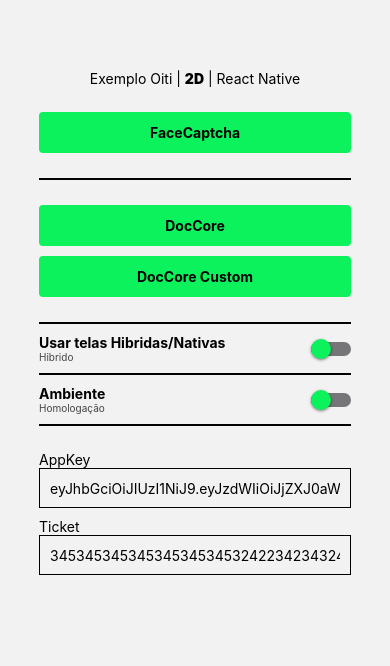
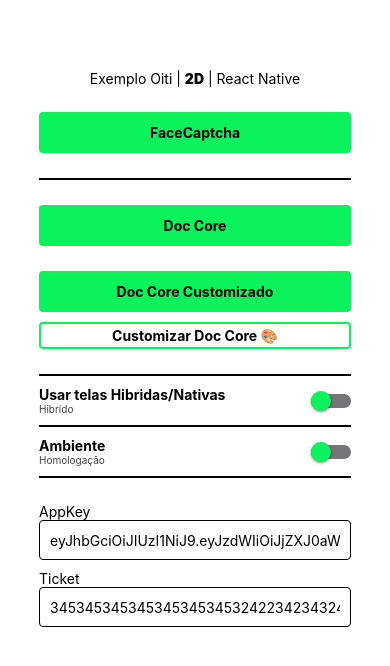
Before and after one commit to oititec/rn-liveness2d, a React Native app in the folder example/: screen / in a window 390 px wide. Shown: the top 666 px of the page. Built offline with nearby package versions, Linux system fonts and the light colour scheme.

Commit message:
feat(custom): compare prop

```diff
--- a/example/src/App.tsx
+++ b/example/src/App.tsx
@@ -6,6 +6,7 @@
 import Liveness2D from './screens/Liveness2D/Liveness2D';
 import Documentscopy from './screens/Documentscopy/Documentscopy';
 import Home from './screens/Home';
+import DocCoreCustom from './screens/DocCoreCustom';
 
 const Stack = createNativeStackNavigator();
 
@@ -21,6 +22,7 @@
         <Stack.Screen name="Home" component={Home} />
         <Stack.Screen name="Liveness2D" component={Liveness2D} />
         <Stack.Screen name="Documentscopy" component={Documentscopy} />
+        <Stack.Screen name="DocCoreCustom" component={DocCoreCustom} />
       </Stack.Navigator>
     </NavigationContainer>
   );
--- /dev/null
+++ b/example/src/screens/DocCoreCustom/index.tsx
@@ -0,0 +1,175 @@
+import * as React from 'react';
+import {
+  KeyboardAvoidingView,
+  Platform,
+  Pressable,
+  ScrollView,
+  StyleSheet,
+  Text,
+  TextInput,
+  View,
+} from 'react-native';
+
+export default function DocCoreCustom({
+  route,
+  navigation,
+}: {
+  route: any;
+  navigation: any;
+}) {
+  const { theme } = route.params;
+  const [jsonValues, setJsonValues] = React.useState(theme);
+
+  const handleInputChange = (key: any, value: any) => {
+    setJsonValues((prevValues: any) => ({
+      ...prevValues,
+      [key]: value,
+    }));
+  };
+
+  return (
+    <KeyboardAvoidingView
+      behavior={Platform.OS === 'ios' ? 'padding' : undefined}
+      style={styles.containerScroll}
+    >
+      <ScrollView style={styles.containerScroll}>
+        <View style={styles.viewScroll}>
+          {Object.entries(jsonValues).map(([key, value]) => (
+            <View style={styles.view2} key={key}>
+              <View style={styles.view}>
+                <Text>{key}</Text>
+                <TextInput
+                  style={{
+                    width: '100%',
+                    height: 40,
+                    borderWidth: 2,
+                    padding: 10,
+                    borderRadius: 4,
+                    borderColor: `${value}`,
+                  }}
+                  placeholder={key}
+                  //@ts-ignore
+                  value={value}
+                  onChangeText={(newValue) => handleInputChange(key, newValue)}
+                />
+              </View>
+
+              <View style={styles.divider}></View>
+            </View>
+          ))}
+        </View>
+      </ScrollView>
+      <View style={styles.buttonView}>
+        <Pressable
+          onPress={() =>
+            navigation.navigate('Home', {
+              newTheme: jsonValues,
+            })
+          }
+          style={styles.buttonDefault}
+        >
+          <Text style={styles.textBtn}>Aplicar</Text>
+        </Pressable>
+      </View>
+    </KeyboardAvoidingView>
+  );
+}
+
+const styles = StyleSheet.create({
+  container: {
+    flex: 1,
+    alignItems: 'center',
+    paddingTop: 50,
+    overflow: 'scroll',
+  },
+  containerScroll: {
+    flex: 1,
+    backgroundColor: '#FFF',
+  },
+  input: {
+    width: '100%',
+    height: 40,
+    borderWidth: 1,
+    padding: 10,
+    borderRadius: 4,
+  },
+  box: {
+    marginVertical: 20,
+  },
+  buttonView: {
+    alignItems: 'center',
+    paddingBottom: Platform.OS === 'ios' ? 25 : 10,
+    paddingTop: Platform.OS === 'ios' ? 10 : 10,
+  },
+  view: {
+    width: '100%',
+    marginVertical: 5,
+  },
+  view2: {
+    width: '90%',
+    marginVertical: 5,
+  },
+  viewScroll: {
+    flex: 1,
+    alignItems: 'center',
+    paddingTop: Platform.OS === 'ios' ? 60 : 10,
+  },
+  text: {
+    fontSize: 14,
+    fontWeight: '700',
+    color: 'black',
+  },
+  boldText: {
+    fontWeight: '900',
+  },
+  subtext: {
+    fontSize: 10,
+    color: '#444',
+  },
+  divider: {
+    width: '100%',
+    marginVertical: 5,
+    borderBottomColor: '#666666',
+    borderBottomWidth: 1,
+  },
+  spacae: {
+    height: 5,
+    marginVertical: 5,
+  },
+  switch: {
+    width: '80%',
+    marginVertical: 5,
+    display: 'flex',
+    flexDirection: 'row',
+    alignItems: 'center',
+  },
+  col50l: {
+    width: '60%',
+    color: 'black',
+    justifyContent: 'flex-start',
+  },
+  col50r: {
+    width: '40%',
+    color: 'black',
+    alignItems: 'flex-end',
+    justifyContent: 'flex-end',
+  },
+  boxResult: {
+    marginVertical: 10,
+  },
+  buttonDefault: {
+    alignItems: 'center',
+    justifyContent: 'center',
+    paddingVertical: 12,
+    paddingHorizontal: 32,
+    borderRadius: 4,
+    elevation: 3,
+    backgroundColor: '#0CF25D',
+    width: '80%',
+    marginVertical: 5,
+  },
+  textBtn: {
+    color: 'black',
+    fontWeight: '700',
+  },
+});
--- a/example/src/screens/Home/index.tsx
+++ b/example/src/screens/Home/index.tsx
@@ -11,15 +11,19 @@
   TextInput,
   View,
 } from 'react-native';
-import type { ArgsType } from 'src/@types/ArgsType';
+import type { ArgsType, DocCustomType } from 'src/@types/ArgsType';
 
-export default function Home({ navigation }: { navigation: any }) {
-  const theme = {
+export default function Home({ navigation }: { navigation: any; route?: any }) {
+  const theme = React.useState<DocCustomType>({
+    setInstructionLoadingColor: '#333333',
+    setLoadingBackgroundColor: '#FFFFFF',
+    setLoadingSpinnerColor: '#00FF00',
+    setLoadingSpinnerScale: 1,
     setInstructionBackgroundColor: '#000000',
+    setCaptureInstructionGuideReviewText: 'Review?',
     setInstructionBackButtonColorsIcon: '#FFFFFF',
     setInstructionBackButtonColorsBackground: '#000000',
     setInstructionBackButtonColorsBorder: '#333333',
-    setInstructionLoadingColor: '#00FF00',
     setInstructionBottomSheetColor: '#FF0000',
     setInstructionBottomSheetRadius: 8,
     setInstructionTitleText: 'Example Title',
@@ -49,22 +53,14 @@
     setInstructionContinueButtonContentColor: '#FFFFFF',
     setInstructionContinueButtonHighlightedContentColor: '#CCCCCC',
     setInstructionContinueButtonTextColor: '#000000',
-
     //   setInstructionContinueButtonFont: '',
-    setLoadingBackgroundColor: '#FFFFFF',
-    setLoadingSpinnerColor: '#0CF25D',
-
-    setLoadingSpinerWidth: 1,
-    setLoadingSpinnerScale: 2,
     setCaptureBackgroundColor: '#C0C0C0',
     setTextFront: 'Front',
     setTextBack: 'Back',
     setCaptureInstructionGuideTextFront: 'Front Guide',
     setCaptureInstructionGuideTextBack: 'Back Guide',
-    setTextOk: 'OK',
-    setCaptureTakeNewPictureButtonText: 'Take New Picture',
     setCaptureInstructionGuideTextColor: '#555555',
-    setTextConfirmation: 'Confirmation',
+    setTextConfirmation: 'Pergunta?',
     setBackgroundOkColor: '#00CC00',
     setCaptureBackButtonIcon:
       'https://static.vecteezy.com/system/resources/previews/019/858/315/non_2x/back-flat-color-outline-icon-free-png.png',
@@ -103,8 +99,9 @@
     setCaptureTakeNewPictureButtonDisabledStateColorsText: '#CCCCCC',
     setCaptureTakeNewPictureButtonDisabledStateColorsBackground: '#666666',
     setCaptureTakeNewPictureButtonDisabledStateColorsBorder: '#333333',
-    setCaptureUsePictureButtonText: 'Use Picture',
+    setCaptureUsePictureButtonText: 'Retry',
     setCaptureUsePictureButtonConfirmationText: 'Confirm Use',
+    setCaptureTakeNewPictureButtonText: 'Take New Picture',
     setCaptureUsePictureButtonHighlightedStateColorsText: '#FFFFFF',
     setCaptureUsePictureButtonHighlightedStateColorsBackground: '#FF9900',
     setCaptureUsePictureButtonHighlightedStateColorsBorder: '#FF6600',
@@ -130,7 +127,7 @@
     setResultTryAgainButtonNormalStateColorsText: '#333333',
     setResultTryAgainButtonNormalStateColorsBackground: '#FFFFFF',
     setResultTryAgainButtonNormalStateColorsBorder: '#444444',
-  };
+  });
 
   const [options, setOptions] = React.useState<ArgsType>({
     appkey:
@@ -169,6 +166,7 @@
               <Text style={styles.textBtn}>FaceCaptcha</Text>
             </Pressable>
           </View>
+
           <View style={styles.spacae}></View>
           <View style={styles.divider}></View>
           <View style={styles.spacae}></View>
@@ -181,9 +179,10 @@
               }
               style={styles.buttonDefault}
             >
-              <Text style={styles.textBtn}>DocCore</Text>
+              <Text style={styles.textBtn}>Doc Core</Text>
             </Pressable>
           </View>
+          <View style={styles.spacae}></View>
           <View style={styles.button}>
             <Pressable
               onPress={() =>
@@ -194,7 +193,19 @@
               }
               style={styles.buttonDefault}
             >
-              <Text style={styles.textBtn}>DocCore Custom</Text>
+              <Text style={styles.textBtn}>Doc Core Customizado</Text>
+            </Pressable>
+          </View>
+          <View style={styles.button}>
+            <Pressable
+              onPress={() =>
+                navigation.navigate('DocCoreCustom', {
+                  theme: theme,
+                })
+              }
+              style={styles.buttonCustom}
+            >
+              <Text style={styles.textBtn}>Customizar Doc Core 🎨</Text>
             </Pressable>
           </View>
           <View style={styles.spacae}></View>
@@ -273,12 +284,14 @@
   },
   containerScroll: {
     flex: 1,
+    backgroundColor: '#FFF',
   },
   input: {
     width: '100%',
     height: 40,
     borderWidth: 1,
     padding: 10,
+    borderRadius: 4,
   },
   box: {
     marginVertical: 20,
@@ -339,6 +352,17 @@
     elevation: 3,
     backgroundColor: '#0CF25D',
   },
+
+  buttonCustom: {
+    alignItems: 'center',
+    justifyContent: 'center',
+    paddingVertical: 3,
+    paddingHorizontal: 32,
+    borderRadius: 4,
+    elevation: 3,
+    borderColor: '#0CF25D',
+    borderWidth: 2,
+  },
   textBtn: {
     color: 'black',
     fontWeight: '700',
```
Also changed, not shown: 15 other files (tests, documents, lock files or other folders).
